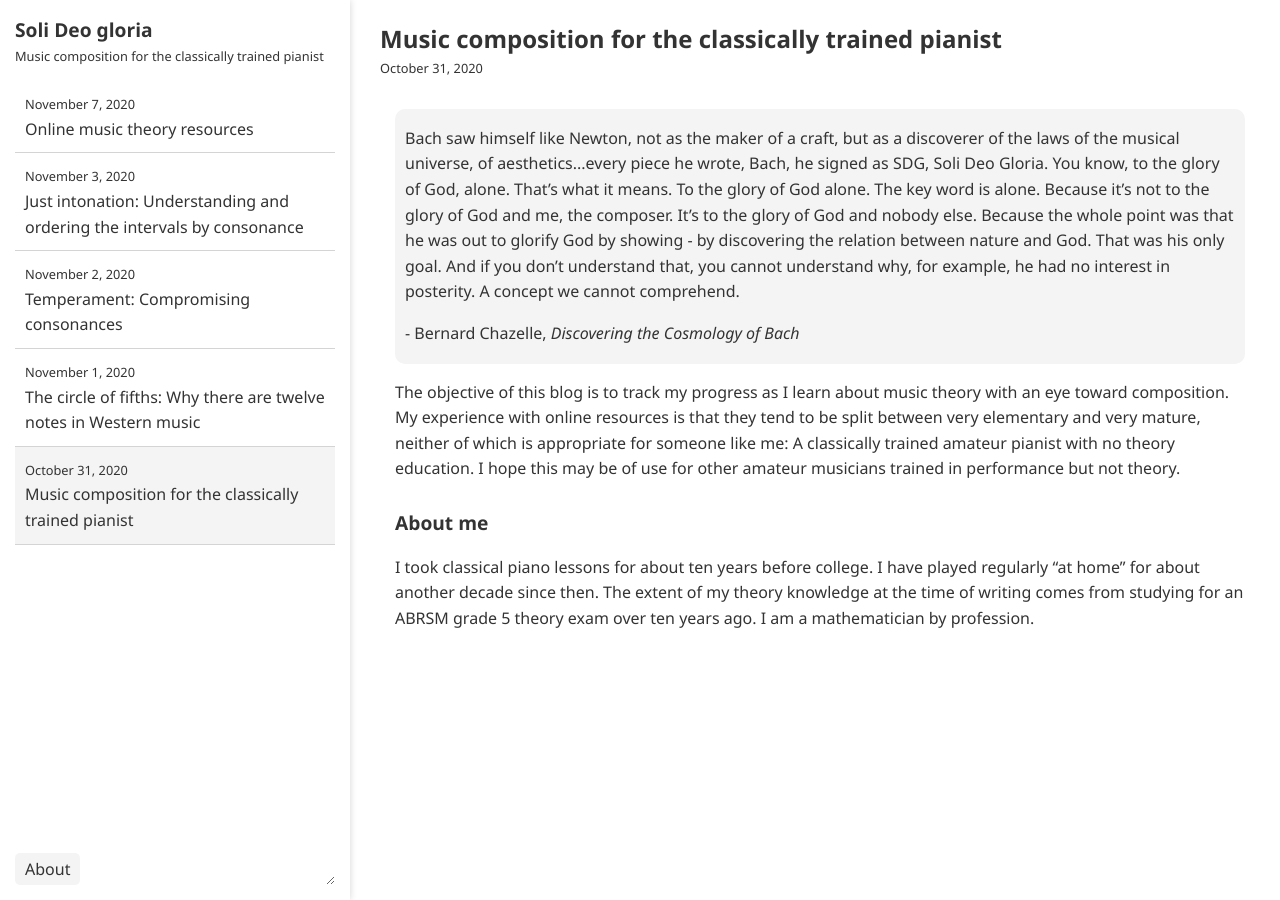
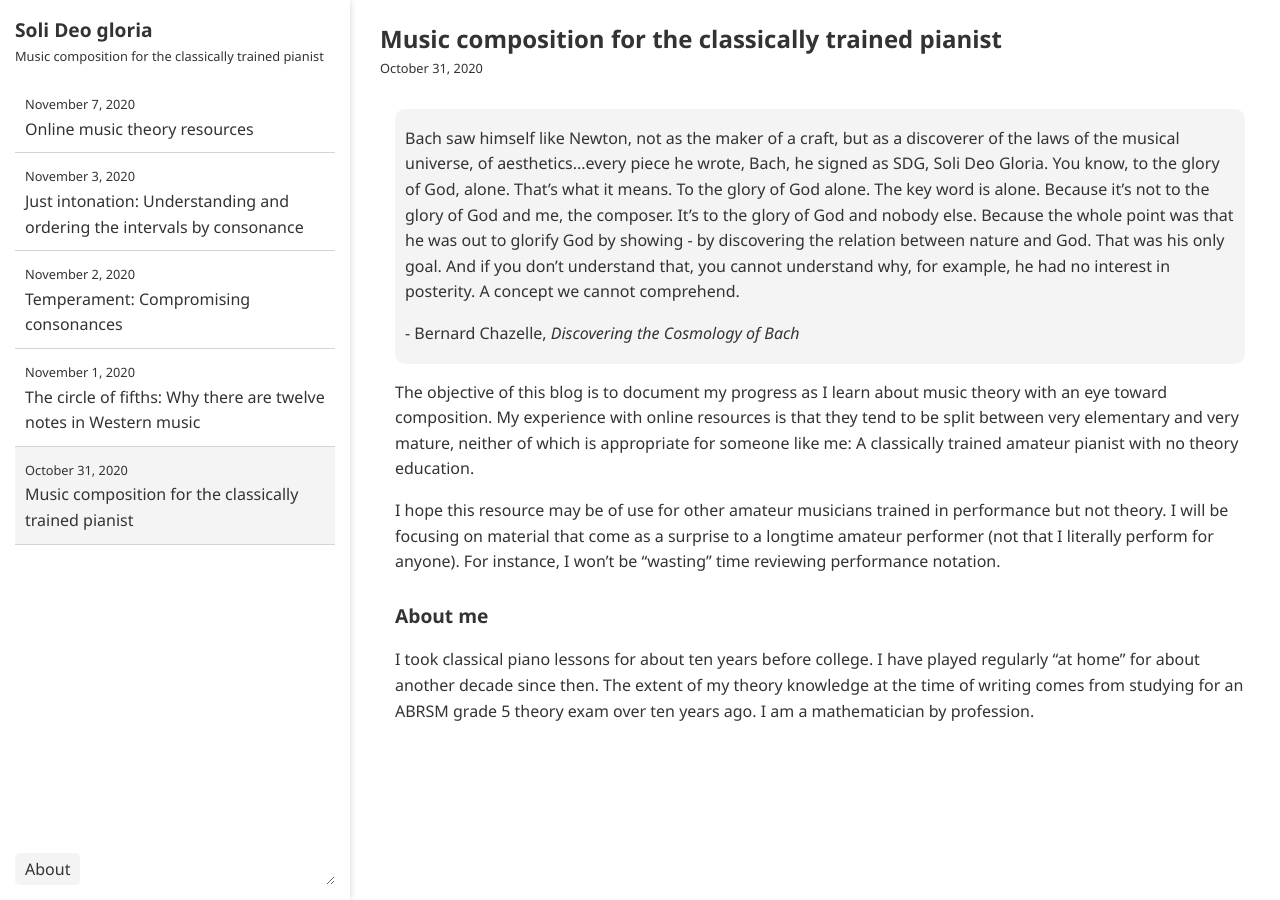
Before and after one commit to ansyblenetwork/sdg, a Jekyll site: the page built from _posts/2020-10-31-music-composition-for-the-classically-trained.md, in a window 1280 px wide. Built offline with Jekyll 4.4.1, drawn with Linux system fonts in a browser that asks for light colours.

Commit message:
Update 2020-10-31-music-composition-for-the-classically-trained.md

```diff
--- a/_posts/2020-10-31-music-composition-for-the-classically-trained.md
+++ b/_posts/2020-10-31-music-composition-for-the-classically-trained.md
@@ -8,7 +8,9 @@ title: "Music composition for the classically trained pianist"
   <p>- Bernard Chazelle, <i>Discovering the Cosmology of Bach</i></p>
 </div>
 
-The objective of this blog is to track my progress as I learn about music theory with an eye toward composition. My experience with online resources is that they tend to be split between very elementary and very mature, neither of which is appropriate for someone like me: A classically trained amateur pianist with no theory education. I hope this may be of use for other amateur musicians trained in performance but not theory.
+The objective of this blog is to document my progress as I learn about music theory with an eye toward composition. My experience with online resources is that they tend to be split between very elementary and very mature, neither of which is appropriate for someone like me: A classically trained amateur pianist with no theory education.
+
+I hope this resource may be of use for other amateur musicians trained in performance but not theory. I will be focusing on material that come as a surprise to a longtime amateur performer (not that I literally perform for anyone). For instance, I won't be "wasting" time reviewing performance notation.
 
 <h3>About me</h3>
 
```
